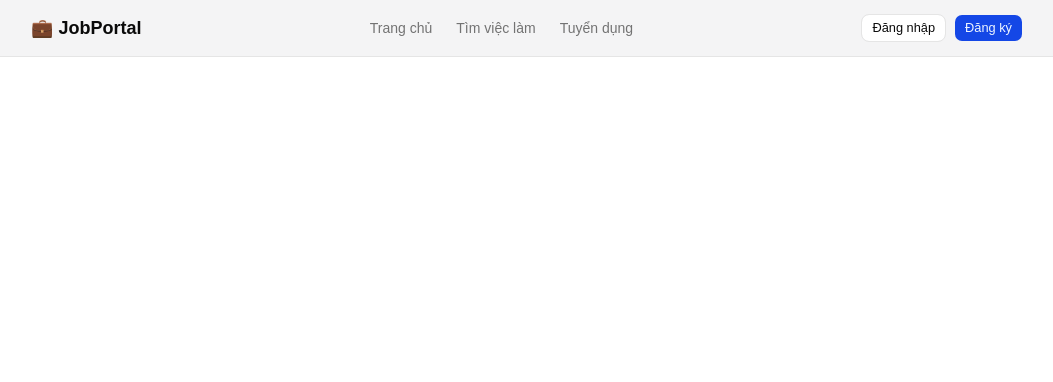
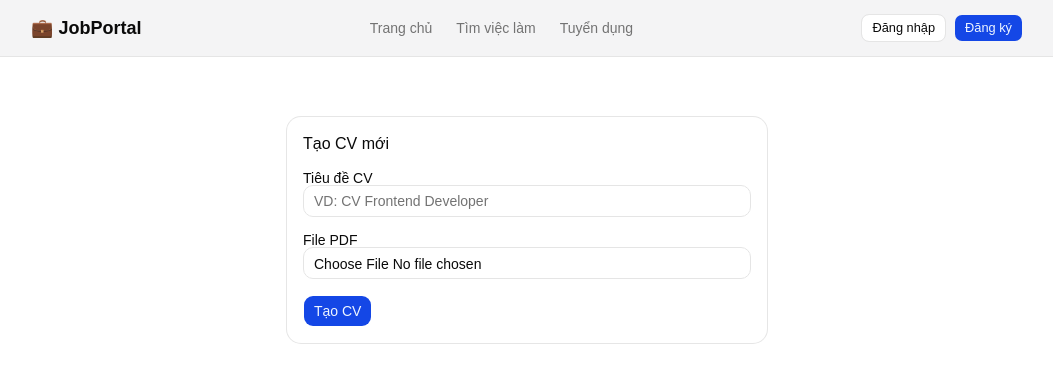
Before and after one commit to HongPhuc2511/job-portal-system, a React (Vite) app in the folder frontend/: page /resume in a window 1280 px wide. Shown: the top 382 px of the page, without its empty margins (113-1166 px from the left). Built offline with nearby package versions, Linux system fonts and the light colour scheme; no server answers.

Commit message:
feat:Thêm trang upload CV cho frontend và sửa lỗi lồng thẻ link trong thẻ button

```diff
--- a/frontend/src/App.tsx
+++ b/frontend/src/App.tsx
@@ -4,6 +4,7 @@ import { AuthProvider } from "@/context/auth-context"
 import { Home } from "@/pages/home"
 import { Login } from "@/pages/login"
 import { Register } from "@/pages/register"
+import Resume from "@/pages/resume"
 
 export function App() {
   return (
@@ -14,6 +15,7 @@ export function App() {
           <Route path="/" element={<Home />} />
           <Route path="/login" element={<Login />} />
           <Route path="/register" element={<Register />} />
+          <Route path="/resume" element={<Resume />} />
         </Routes>
       </AuthProvider>
     </BrowserRouter>
--- a/frontend/src/components/header.tsx
+++ b/frontend/src/components/header.tsx
@@ -44,10 +44,19 @@ export function Header() {
             </>
           ) : (
             <>
-              <Button variant="outline" size="sm" render={<Link to="/login" />}>
+              <Button
+                variant="outline"
+                size="sm"
+                render={<Link to="/login" />}
+                nativeButton={false}
+              >
                 Đăng nhập
               </Button>
-              <Button size="sm" render={<Link to="/register" />}>
+              <Button
+                size="sm"
+                render={<Link to="/register" />}
+                nativeButton={false}
+              >
                 Đăng ký
               </Button>
             </>
--- /dev/null
+++ b/frontend/src/pages/resume.tsx
@@ -0,0 +1,60 @@
+import { useState } from "react"
+import { createResume } from "@/api/resume"
+import { Button } from "@/components/ui/button"
+import { Card, CardContent, CardHeader, CardTitle } from "@/components/ui/card"
+import { Input } from "@/components/ui/input"
+import { Label } from "@/components/ui/label"
+
+export default function Resume() {
+  const [title, setTitle] = useState("")
+  const [file, setFile] = useState<File | null>(null)
+  const [message, setMessage] = useState("")
+
+  const handleSubmit = async (e: React.FormEvent) => {
+    e.preventDefault()
+    if (!file) return setMessage("Vui lòng chọn file PDF")
+
+    try {
+      await createResume(title, file)
+      setMessage("Tạo CV thành công!")
+      setTitle("")
+      setFile(null)
+    } catch (_err) {
+      setMessage("Có lỗi xảy ra, thử lại sau")
+    }
+  }
+
+  return (
+    <div style={{ maxWidth: 480, margin: "60px auto" }}>
+      <Card>
+        <CardHeader>
+          <CardTitle>Tạo CV mới</CardTitle>
+        </CardHeader>
+        <CardContent>
+          <form onSubmit={handleSubmit} className="space-y-4">
+            <div>
+              <Label htmlFor="title">Tiêu đề CV</Label>
+              <Input
+                id="title"
+                value={title}
+                onChange={(e) => setTitle(e.target.value)}
+                placeholder="VD: CV Frontend Developer"
+              />
+            </div>
+            <div>
+              <Label htmlFor="file">File PDF</Label>
+              <Input
+                id="file"
+                type="file"
+                accept="application/pdf"
+                onChange={(e) => setFile(e.target.files?.[0] ?? null)}
+              />
+            </div>
+            {message && <p>{message}</p>}
+            <Button type="submit">Tạo CV</Button>
+          </form>
+        </CardContent>
+      </Card>
+    </div>
+  )
+}
```
Also changed, not shown: 2 other files (tests, documents, lock files or other folders).
